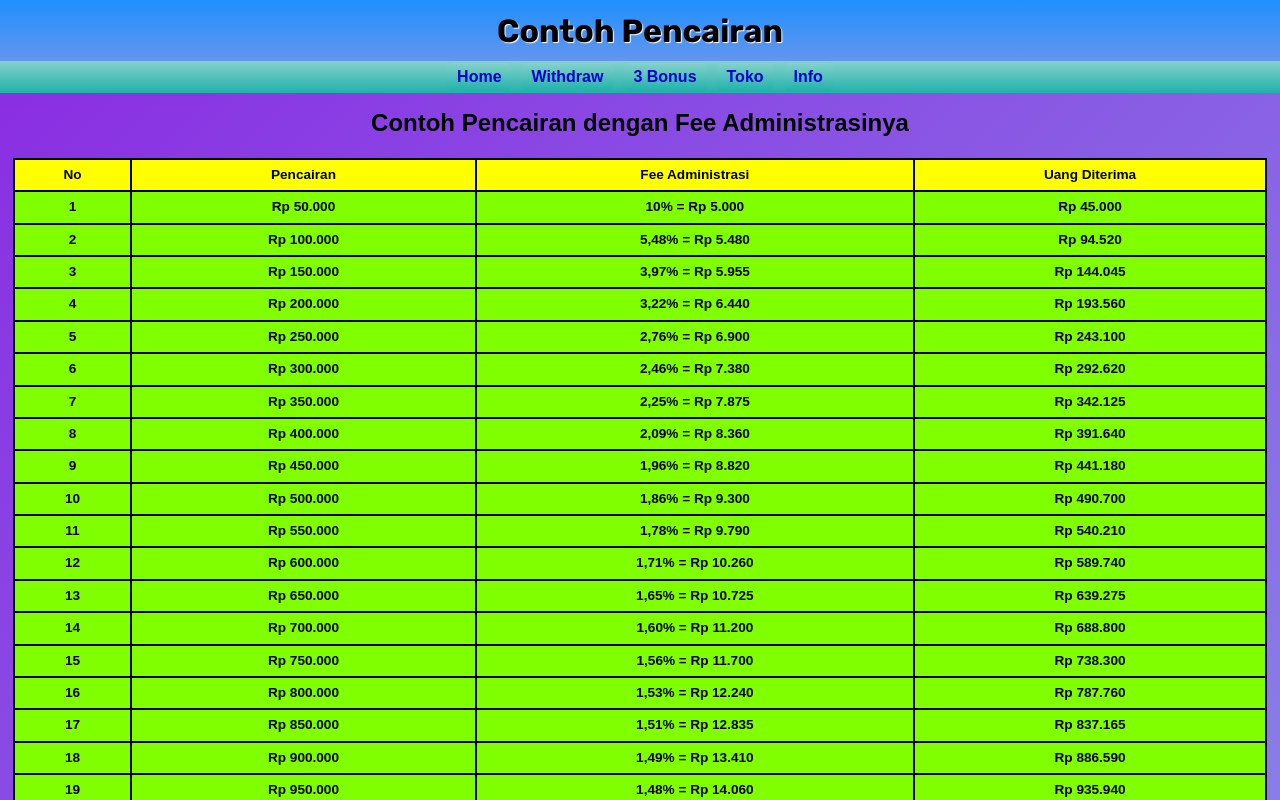
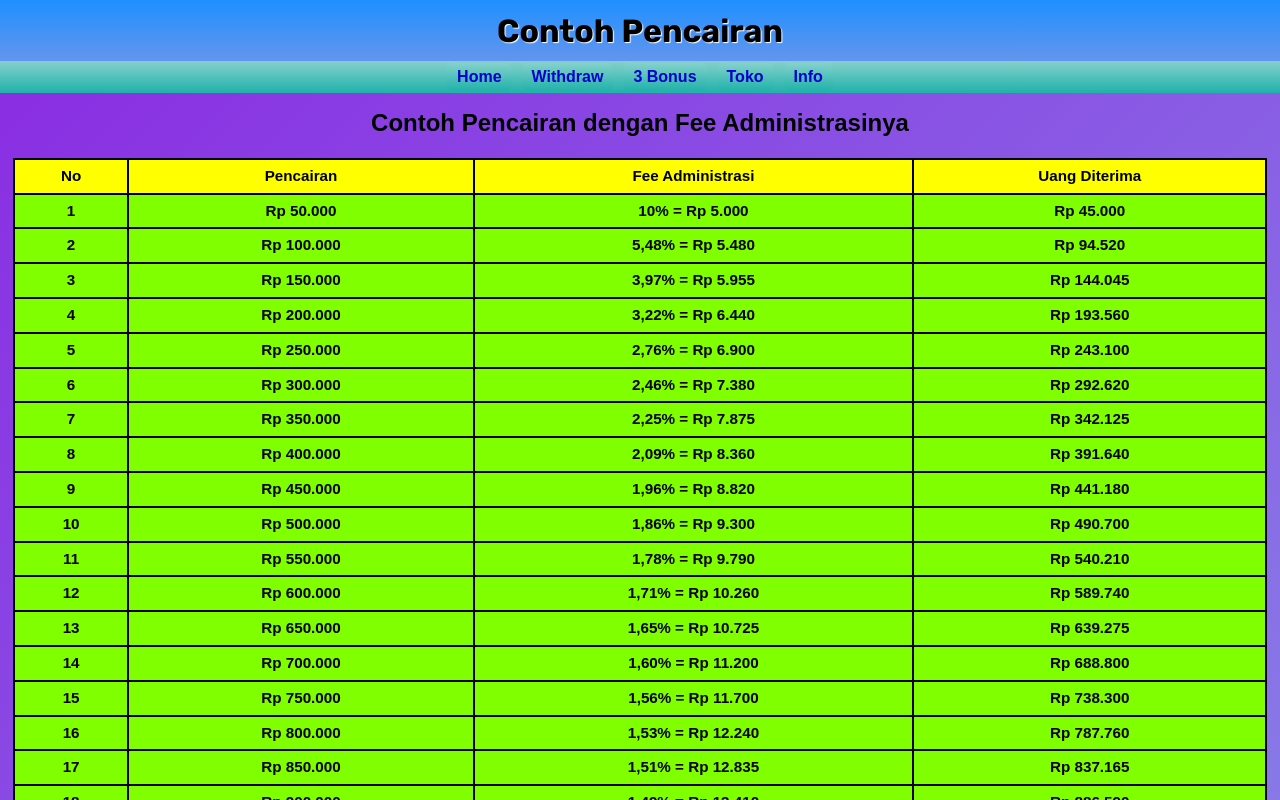
Before and after one commit to SAFF35/C.Pencairan, a plain HTML site: page index.html in a window 1280 px wide. Shown: the top 800 px of the page. Drawn offline with nearby package versions, Linux system fonts and the light colour scheme.

Commit message:
Update index.html

```diff
--- a/index.html
+++ b/index.html
@@ -115,7 +115,7 @@
       width: 98%;
       margin: 20px auto;
       border-collapse: collapse;
-      font-size: 17px; /* Ukuran huruf disesuaikan agar teks tetap satu baris */
+      font-size: 19px; /* Ukuran huruf disesuaikan agar teks tetap satu baris */
     }
     table.my-table th,
     table.my-table td {
```
